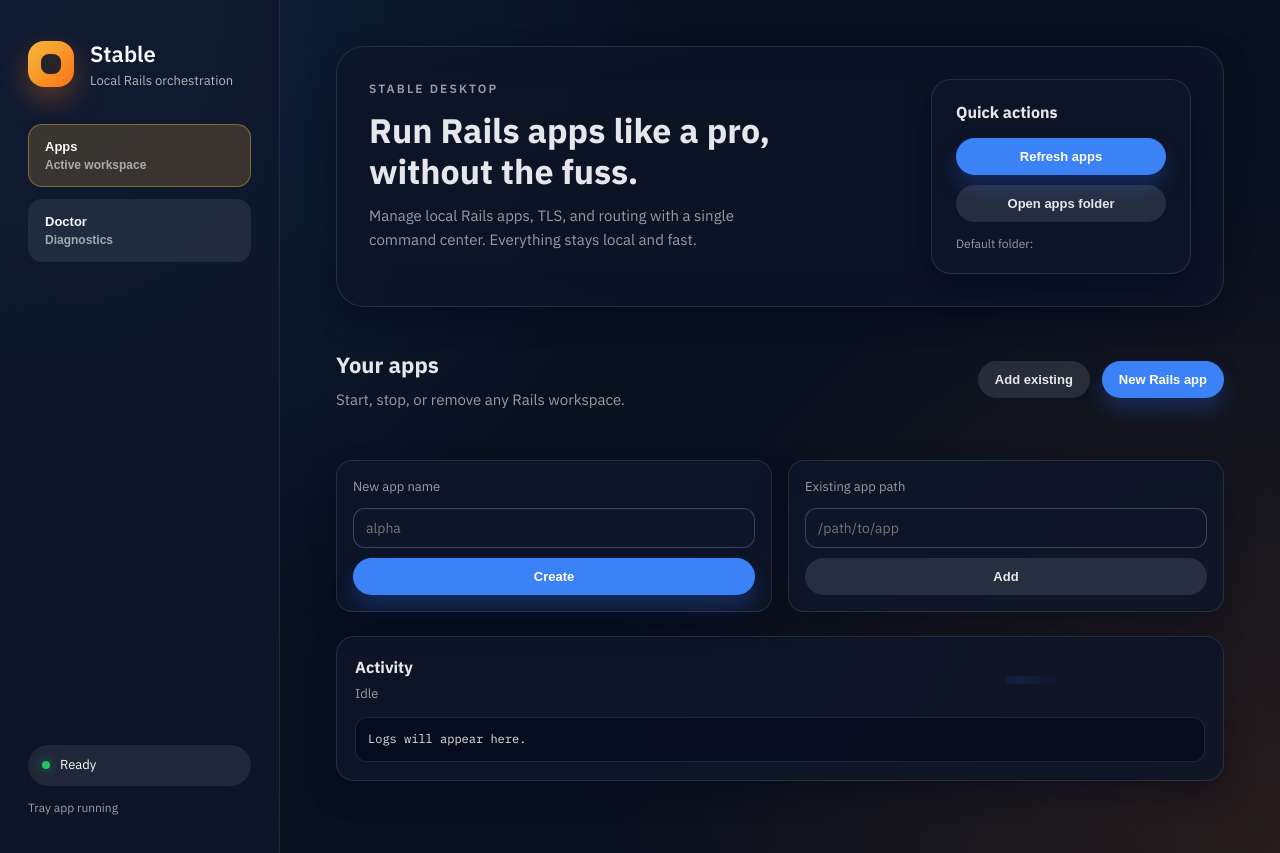
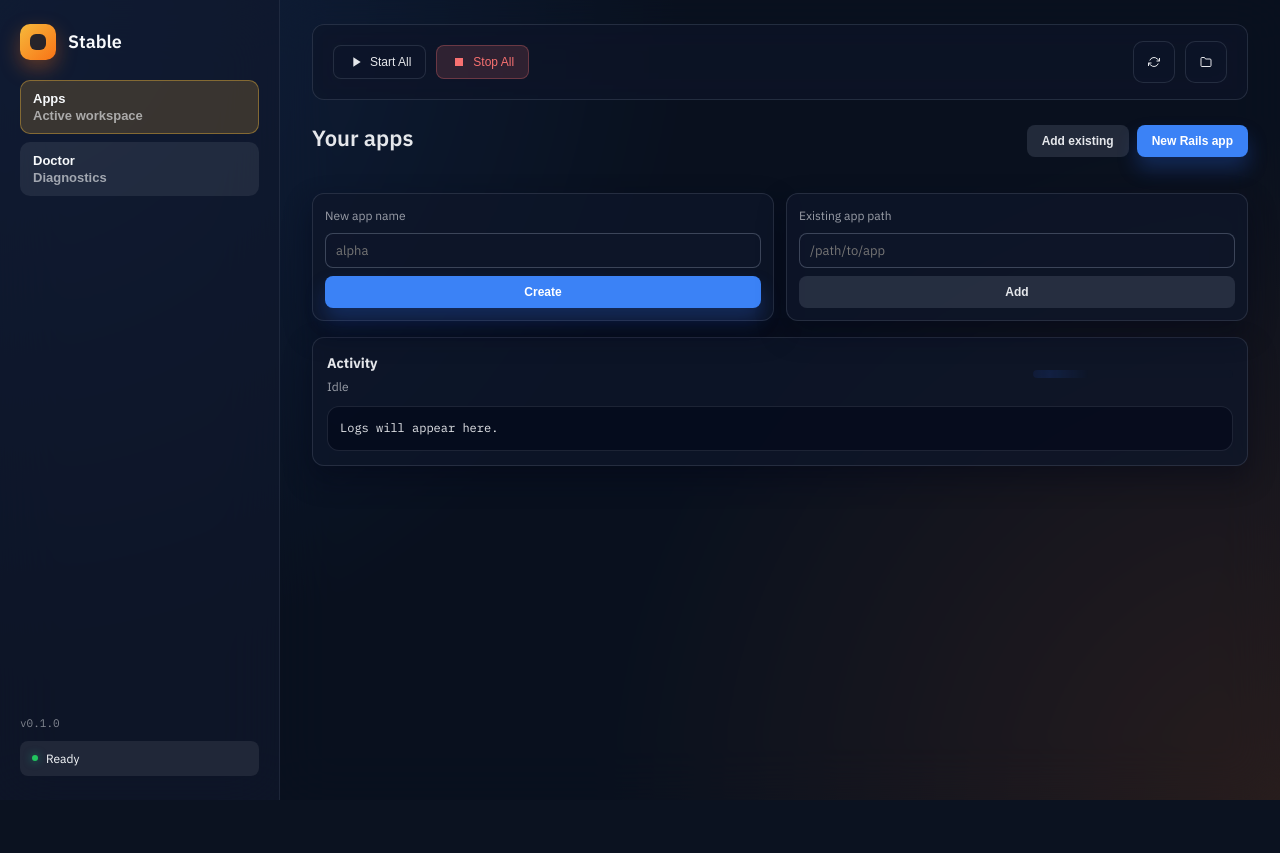
Before and after one commit to dannysimfukwe/stable-rails, a website: page src-ui/index.html in a window 1280 px wide. After the commit the page ends 800 px from the top, so only its background shows below. Drawn offline with Linux system fonts and the light colour scheme.

Commit message:
[chore]: table view and sticky sidebar

```diff
--- a/src-ui/index.html
+++ b/src-ui/index.html
@@ -34,6 +34,7 @@
           </button>
         </nav>
         <div class="sidebar-footer">
+          <div class="app-version">v0.1.0</div>
           <div class="status-pill" id="system-status">
             <span class="status-dot"></span>
             <span class="status-text">Ready</span>
@@ -43,30 +44,39 @@
       </aside>
       <main class="main">
         <header class="hero">
-          <div>
-            <p class="eyebrow">Stable Desktop</p>
-            <h2>Run Rails apps like a pro, without the fuss.</h2>
-            <p class="subtitle">
-              Manage local Rails apps, TLS, and routing with a single command
-              center. Everything stays local and fast.
-            </p>
+          <div class="hero-left">
+            <div class="global-actions">
+              <button class="action-btn" id="start-all" title="Start all apps">
+                <svg width="16" height="16" viewBox="0 0 24 24" fill="currentColor">
+                  <path d="M8 5v14l11-7z"/>
+                </svg>
+                <span>Start All</span>
+              </button>
+              <button class="action-btn danger" id="stop-all" title="Stop all apps">
+                <svg width="16" height="16" viewBox="0 0 24 24" fill="currentColor">
+                  <rect x="6" y="6" width="12" height="12"/>
+                </svg>
+                <span>Stop All</span>
+              </button>
+            </div>
           </div>
-          <div class="hero-card">
-            <h3>Quick actions</h3>
-            <div class="hero-actions">
-              <button class="primary" id="refresh-apps">Refresh apps</button>
-              <button class="ghost" id="open-folder">Open apps folder</button>
-            </div>
-            <p class="hero-note">Default folder: <span id="apps-folder"></span></p>
+          <div class="hero-actions">
+            <button class="icon-btn" id="refresh-apps" title="Refresh apps">
+              <svg width="22" height="22" viewBox="0 0 24 24" fill="none" stroke="currentColor" stroke-width="2">
+                <path d="M23 4v6h-6M1 20v-6h6M3.51 9a9 9 0 0114.85-3.36L23 10M1 14l4.64 4.36A9 9 0 0020.49 15"/>
+              </svg>
+            </button>
+            <button class="icon-btn" id="open-folder" title="Open apps folder">
+              <svg width="22" height="22" viewBox="0 0 24 24" fill="none" stroke="currentColor" stroke-width="2">
+                <path d="M22 19a2 2 0 01-2 2H4a2 2 0 01-2-2V5a2 2 0 012-2h5l2 3h9a2 2 0 012 2z"/>
+              </svg>
+            </button>
           </div>
         </header>
 
         <section class="view" id="apps-view">
           <div class="section-header">
-            <div>
-              <h3>Your apps</h3>
-              <p>Start, stop, or remove any Rails workspace.</p>
-            </div>
+            <h3>Your apps</h3>
             <div class="actions">
               <button class="ghost" id="add-app">Add existing</button>
               <button class="primary" id="new-app">New Rails app</button>
--- a/src-ui/main.js
+++ b/src-ui/main.js
@@ -2,34 +2,13 @@ const { invoke } = window.__TAURI__.core;
 const { open } = window.__TAURI__.opener;
 const { listen } = window.__TAURI__.event;
 
-const appsGrid = document.querySelector("#apps-grid");
-const runView = document.querySelector("#run-view");
-const runAppName = document.querySelector("#run-app-name");
-const runAppUrl = document.querySelector("#run-app-url");
-const runUptime = document.querySelector("#run-uptime");
-const runNote = document.querySelector("#run-note");
-const backToApps = document.querySelector("#back-to-apps");
-const openRunning = document.querySelector("#open-running");
-const openLocal = document.querySelector("#open-local");
-const restartRunning = document.querySelector("#restart-running");
-const stopRunning = document.querySelector("#stop-running");
-const shareRunning = document.querySelector("#share-running");
-const doctorOutput = document.querySelector("#doctor-output");
-const statusText = document.querySelector(".status-text");
-const appsFolder = document.querySelector("#apps-folder");
-const addAppSubmit = document.querySelector("#add-app-submit");
-const newAppSubmit = document.querySelector("#new-app-submit");
-const activityPanel = document.querySelector("#activity-panel");
-const activityStatus = document.querySelector("#activity-status");
-const activityLog = document.querySelector("#activity-log");
+let appsGrid, runView, runAppName, runAppUrl, runUptime, runNote;
+let backToApps, openRunning, openLocal, restartRunning, stopRunning, shareRunning;
+let doctorOutput, statusText, appsFolder, addAppSubmit, newAppSubmit;
+let activityPanel, activityStatus, activityLog;
 
-const views = {
-  apps: document.querySelector("#apps-view"),
-  doctor: document.querySelector("#doctor-view"),
-  run: runView,
-};
-
-const navButtons = document.querySelectorAll(".nav-item");
+const views = {};
+const navButtons = [];
 
 const state = {
   apps: [],
@@ -39,6 +18,7 @@ const state = {
 };
 
 function setStatus(message, isError = false) {
+  if (!statusText) statusText = document.querySelector(".status-text");
   if (!statusText) return;
   statusText.textContent = message;
   statusText.parentElement.style.background = isError
@@ -55,13 +35,19 @@ function showToast(message) {
 }
 
 function resetActivity(message = "Idle") {
+  if (!activityPanel) activityPanel = document.querySelector("#activity-panel");
   if (!activityPanel) return;
+  if (!activityStatus) activityStatus = document.querySelector("#activity-status");
+  if (!activityStatus) return;
   activityStatus.textContent = message;
   activityPanel.classList.remove("is-busy");
 }
 
 function appendLog(line) {
+  if (!activityPanel) activityPanel = document.querySelector("#activity-panel");
   if (!activityPanel) return;
+  if (!activityLog) activityLog = document.querySelector("#activity-log");
+  if (!activityLog) return;
   if (activityLog.textContent === "Logs will appear here.") {
     activityLog.textContent = "";
   }
@@ -70,16 +56,25 @@ function appendLog(line) {
 }
 
 function switchView(view) {
+  if (!views.apps) {
+    views.apps = document.querySelector("#apps-view");
+    views.doctor = document.querySelector("#doctor-view");
+    views.run = document.querySelector("#run-view");
+  }
   Object.keys(views).forEach((key) => {
     views[key].classList.toggle("is-hidden", key !== view);
   });
 
-  navButtons.forEach((button) => {
+  const btns = document.querySelectorAll(".nav-item");
+  btns.forEach((button) => {
     button.classList.toggle("is-active", button.dataset.view === view);
   });
 }
 
 function renderApps(apps) {
+  if (!appsGrid) {
+    appsGrid = document.querySelector("#apps-grid");
+  }
   if (!appsGrid) return;
   if (!apps.length) {
     appsGrid.innerHTML = `
@@ -263,6 +258,9 @@ function showRunView(app) {
 
 async function openUrl(url) {
   try {
+    if (!url.startsWith("http://") && !url.startsWith("https://") && !url.startsWith("file://")) {
+      url = `file://${url}`;
+    }
     await open(url);
   } catch (error) {
     try {
@@ -328,15 +326,41 @@ async function handleAppAction(action, name) {
 }
 
 function wireEvents() {
-  navButtons.forEach((button) => {
+  appsGrid = document.querySelector("#apps-grid");
+  runView = document.querySelector("#run-view");
+  runAppName = document.querySelector("#run-app-name");
+  runAppUrl = document.querySelector("#run-app-url");
+  runUptime = document.querySelector("#run-uptime");
+  runNote = document.querySelector("#run-note");
+  backToApps = document.querySelector("#back-to-apps");
+  openRunning = document.querySelector("#open-running");
+  openLocal = document.querySelector("#open-local");
+  restartRunning = document.querySelector("#restart-running");
+  stopRunning = document.querySelector("#stop-running");
+  shareRunning = document.querySelector("#share-running");
+  doctorOutput = document.querySelector("#doctor-output");
+  statusText = document.querySelector(".status-text");
+  appsFolder = document.querySelector("#apps-folder");
+  addAppSubmit = document.querySelector("#add-app-submit");
+  newAppSubmit = document.querySelector("#new-app-submit");
+  activityPanel = document.querySelector("#activity-panel");
+  activityStatus = document.querySelector("#activity-status");
+  activityLog = document.querySelector("#activity-log");
+
+  views.apps = document.querySelector("#apps-view");
+  views.doctor = document.querySelector("#doctor-view");
+  views.run = runView;
+
+  const navItems = document.querySelectorAll(".nav-item");
+  navItems.forEach((button) => {
     button.addEventListener("click", () => switchView(button.dataset.view));
   });
 
   document
     .querySelector("#refresh-apps")
     .addEventListener("click", loadApps);
-  document.querySelector("#run-doctor").addEventListener("click", runDoctor);
-  document.querySelector("#add-app").addEventListener("click", () => {
+  document.querySelector("#run-doctor")?.addEventListener("click", runDoctor);
+  document.querySelector("#add-app")?.addEventListener("click", () => {
     const input = document.querySelector("#existing-app-path");
     if (input?.value?.trim()) {
       addApp();
@@ -344,7 +368,7 @@ function wireEvents() {
       input?.focus();
     }
   });
-  document.querySelector("#new-app").addEventListener("click", () => {
+  document.querySelector("#new-app")?.addEventListener("click", () => {
     const input = document.querySelector("#new-app-name");
     if (input?.value?.trim()) {
       newApp();
@@ -379,6 +403,41 @@ function wireEvents() {
         showToast(String(error));
       }
     });
+
+  document.querySelector("#start-all")?.addEventListener("click", async () => {
+    const stoppedApps = state.apps.filter(app => state.running?.name !== app.name);
+    if (!stoppedApps.length) {
+      showToast("No stopped apps to start");
+      return;
+    }
+    setStatus("Starting all apps...");
+    for (const app of stoppedApps) {
+      try {
+        await invoke("start_app", { name: app.name });
+      } catch (error) {
+        showToast(`Failed to start ${app.name}`);
+      }
+    }
+    showToast("Started all apps");
+    loadApps();
+  });
+
+  document.querySelector("#stop-all")?.addEventListener("click", async () => {
+    if (!state.running) {
+      showToast("No running apps");
+      return;
+    }
+    setStatus("Stopping all apps...");
+    try {
+      await invoke("stop_app", { name: state.running.name });
+      showToast("Stopped all apps");
+      loadApps();
+      switchView("apps");
+    } catch (error) {
+      setStatus("Stop failed", true);
+      showToast(String(error));
+    }
+  });
 
   backToApps?.addEventListener("click", () => {
     switchView("apps");
@@ -424,15 +483,18 @@ function wireEvents() {
     });
   }
 
-  appsFolder.textContent = "~/.stable_apps";
+  if (appsFolder) {
+    appsFolder.textContent = "~/.stable_apps";
+  }
 }
 
 async function loadAppsFolder() {
+  if (!appsFolder) appsFolder = document.querySelector("#apps-folder");
   try {
     const folder = await invoke("apps_folder");
-    appsFolder.textContent = folder;
+    if (appsFolder) appsFolder.textContent = folder;
   } catch (error) {
-    appsFolder.textContent = "~/.stable_apps";
+    if (appsFolder) appsFolder.textContent = "~/.stable_apps";
   }
 }
 
--- a/src-ui/styles.css
+++ b/src-ui/styles.css
@@ -40,71 +40,78 @@ body {
 }
 
 .sidebar {
-  padding: 36px 28px;
+  position: sticky;
+  top: 0;
+  height: 100vh;
+  padding: 24px 20px;
   background: rgba(15, 23, 42, 0.78);
   color: #f8fafc;
   backdrop-filter: blur(28px);
   border-right: 1px solid rgba(148, 163, 184, 0.12);
   display: flex;
   flex-direction: column;
-  gap: 32px;
+  gap: 20px;
+  align-self: start;
+  overflow-y: auto;
 }
 
 .brand {
   display: flex;
-  gap: 16px;
+  gap: 12px;
   align-items: center;
 }
 
 .brand h1 {
   font-family: "IBM Plex Sans", "SF Pro Display", sans-serif;
-  font-size: 22px;
+  font-size: 18px;
   font-weight: 600;
 }
 
 .brand p {
   color: rgba(248, 250, 252, 0.7);
-  font-size: 13px;
+  font-size: 12px;
+  display: none;
 }
 
 .brand-mark {
-  width: 46px;
-  height: 46px;
-  border-radius: 16px;
+  width: 36px;
+  height: 36px;
+  border-radius: 10px;
   background: linear-gradient(135deg, #f6b93b, #f97316);
   display: grid;
   place-items: center;
-  box-shadow: 0 12px 30px rgba(249, 115, 22, 0.35);
+  box-shadow: 0 8px 20px rgba(249, 115, 22, 0.35);
 }
 
 .brand-mark-core {
-  width: 20px;
-  height: 20px;
-  border-radius: 8px;
+  width: 16px;
+  height: 16px;
+  border-radius: 6px;
   background: rgba(15, 23, 42, 0.9);
 }
 
 .nav {
   display: grid;
-  gap: 12px;
+  gap: 8px;
 }
 
 .nav-item {
   border: 1px solid transparent;
   background: rgba(255, 255, 255, 0.08);
   color: #f8fafc;
-  padding: 14px 16px;
-  border-radius: 14px;
+  padding: 10px 12px;
+  border-radius: 10px;
   text-align: left;
   cursor: pointer;
   display: grid;
-  gap: 4px;
-  transition: border 0.2s ease, background 0.2s ease, transform 0.2s ease;
+  gap: 2px;
+  transition: all 0.2s ease;
 }
 
 .nav-item:hover {
   transform: translateY(-1px);
   border-color: rgba(255, 255, 255, 0.2);
+  background: rgba(255, 255, 255, 0.12);
 }
 
 .nav-item.is-active {
@@ -114,48 +121,58 @@ body {
 
 .nav-item span {
   display: block;
+  font-size: 13px;
 }
 
 .nav-note {
-  font-size: 12px;
+  font-size: 11px;
   color: rgba(248, 250, 252, 0.6);
 }
 
 .sidebar-footer {
   margin-top: auto;
   display: grid;
-  gap: 12px;
+  gap: 8px;
+}
+
+.app-version {
+  font-size: 11px;
+  color: rgba(248, 250, 252, 0.5);
+  font-family: "IBM Plex Mono", "SF Mono", monospace;
 }
 
 .status-pill {
   display: inline-flex;
   align-items: center;
-  gap: 10px;
-  padding: 10px 14px;
-  border-radius: 999px;
+  gap: 8px;
+  padding: 8px 12px;
+  border-radius: 8px;
   background: rgba(248, 250, 252, 0.08);
-  font-size: 13px;
+  font-size: 12px;
 }
 
 .status-dot {
-  width: 8px;
-  height: 8px;
-  border-radius: 999px;
+  width: 6px;
+  height: 6px;
+  border-radius: 50%;
   background: var(--success);
-  box-shadow: 0 0 12px rgba(30, 158, 119, 0.8);
+  box-shadow: 0 0 8px rgba(30, 158, 119, 0.8);
 }
 
 .status-caption {
-  font-size: 12px;
+  font-size: 11px;
   color: rgba(248, 250, 252, 0.6);
+  display: none;
 }
 
 .main {
-  padding: 46px 56px 72px;
+  padding: 24px 32px;
   background: rgba(8, 15, 30, 0.35);
   backdrop-filter: blur(26px);
   animation: fadeIn 0.6s ease both;
+  overflow-y: auto;
 }
+
 
 @keyframes fadeIn {
   from {
@@ -171,15 +188,88 @@ body {
 .hero {
   display: flex;
   justify-content: space-between;
-  align-items: flex-start;
-  gap: 40px;
-  background: var(--glass);
-  backdrop-filter: blur(30px);
+  align-items: center;
+  gap: 16px;
+  background: rgba(15, 23, 42, 0.6);
+  backdrop-filter: blur(16px);
   border: 1px solid var(--border);
-  padding: 32px;
-  border-radius: 28px;
-  box-shadow: var(--shadow-soft);
+  padding: 16px 20px;
+  border-radius: 12px;
+  margin-bottom: 20px;
 }
+
+.hero-left h2 {
+  font-family: "IBM Plex Sans", "SF Pro Display", sans-serif;
+  font-size: 20px;
+  font-weight: 600;
+  color: var(--ink);
+}
+
+.global-actions {
+  display: inline-flex;
+  align-items: center;
+  gap: 10px;
+}
+
+.action-btn {
+  display: inline-flex;
+  align-items: center;
+  gap: 6px;
+  padding: 8px 14px;
+  border-radius: 8px;
+  border: 1px solid var(--border);
+  background: rgba(15, 23, 42, 0.5);
+  color: var(--ink);
+  font-size: 12px;
+  font-weight: 500;
+  cursor: pointer;
+  transition: all 0.2s ease;
+}
+
+.action-btn:hover {
+  background: rgba(34, 197, 94, 0.2);
+  border-color: rgba(34, 197, 94, 0.4);
+  color: #4ade80;
+}
+
+.action-btn.danger {
+  background: rgba(248, 113, 113, 0.15);
+  border-color: rgba(248, 113, 113, 0.3);
+  color: #f87171;
+}
+
+.action-btn.danger:hover {
+  background: rgba(248, 113, 113, 0.25);
+  border-color: rgba(248, 113, 113, 0.5);
+  color: #fca5a5;
+}
+
+.hero-actions {
+  display: inline-flex;
+  align-items: center;
+  gap: 10px;
+}
+
+.icon-btn {
+  display: flex;
+  align-items: center;
+  justify-content: center;
+  width: 42px;
+  height: 42px;
+  border-radius: 10px;
+  border: 1px solid var(--border);
+  background: rgba(15, 23, 42, 0.5);
+  color: var(--ink);
+  cursor: pointer;
+  transition: all 0.2s ease;
+}
+
+.icon-btn:hover {
+  background: rgba(59, 130, 246, 0.25);
+  border-color: rgba(59, 130, 246, 0.5);
+  color: #3b82f6;
+}
+
 
 .eyebrow {
   text-transform: uppercase;
@@ -216,12 +306,6 @@ body {
   margin-bottom: 12px;
 }
 
-.hero-actions {
-  display: grid;
-  gap: 10px;
-  margin-bottom: 12px;
-}
-
 .hero-note {
   font-size: 12px;
   color: var(--ink-soft);
@@ -235,9 +319,16 @@ body {
   display: flex;
   justify-content: space-between;
   align-items: center;
-  margin: 40px 0 24px;
-  gap: 20px;
+  margin-bottom: 16px;
+  gap: 16px;
 }
+
+.section-header h3 {
+  font-size: 16px;
+  font-weight: 600;
+  color: var(--ink);
+}
+
 
 .section-header h3 {
   font-size: 22px;
@@ -270,7 +361,7 @@ body {
 
 .actions {
   display: flex;
-  gap: 12px;
+  gap: 8px;
 }
 
 .apps-grid {
@@ -355,13 +446,13 @@ body {
 }
 
 button {
-  border-radius: 999px;
+  border-radius: 8px;
   border: 1px solid transparent;
-  padding: 10px 16px;
-  font-size: 13px;
+  padding: 8px 14px;
+  font-size: 12px;
   font-weight: 600;
   cursor: pointer;
-  transition: transform 0.2s ease, box-shadow 0.2s ease, background 0.2s ease;
+  transition: all 0.2s ease;
 }
 
 button.primary {
@@ -463,63 +554,63 @@ button.danger:hover {
 }
 
 .input-row {
-  margin-top: 24px;
+  margin-top: 16px;
   display: grid;
-  gap: 16px;
-  grid-template-columns: repeat(auto-fit, minmax(280px, 1fr));
+  gap: 12px;
+  grid-template-columns: repeat(auto-fit, minmax(240px, 1fr));
 }
 
 .input-field {
   background: rgba(15, 23, 42, 0.78);
-  border-radius: 16px;
-  padding: 16px;
+  border-radius: 12px;
+  padding: 12px;
+  border: 1px solid var(--border);
+  box-shadow: var(--shadow-soft);
+  display: grid;
+  gap: 8px;
+}
+
+.input-field label {
+  font-size: 12px;
+  color: var(--ink-soft);
+}
+
+.input-field input {
+  border-radius: 8px;
+  border: 1px solid rgba(148, 163, 184, 0.35);
+  padding: 8px 10px;
+  font-size: 13px;
+  font-family: inherit;
+  background: rgba(15, 23, 42, 0.6);
+  color: var(--ink);
+}
+
+.activity-panel {
+  margin-top: 16px;
+  background: rgba(15, 23, 42, 0.78);
+  border-radius: 12px;
+  padding: 14px;
   border: 1px solid var(--border);
   box-shadow: var(--shadow-soft);
   display: grid;
   gap: 10px;
 }
 
-.input-field label {
-  font-size: 13px;
-  color: var(--ink-soft);
-}
-
-.input-field input {
-  border-radius: 12px;
-  border: 1px solid rgba(148, 163, 184, 0.35);
-  padding: 10px 12px;
-  font-size: 14px;
-  font-family: inherit;
-  background: rgba(15, 23, 42, 0.6);
-  color: var(--ink);
-}
-
-.activity-panel {
-  margin-top: 24px;
-  background: rgba(15, 23, 42, 0.78);
-  border-radius: 18px;
-  padding: 18px;
-  border: 1px solid var(--border);
-  box-shadow: var(--shadow-soft);
-  display: grid;
-  gap: 12px;
-}
-
 .activity-header {
   display: flex;
   align-items: center;
   justify-content: space-between;
-  gap: 16px;
+  gap: 12px;
 }
 
 .activity-header h4 {
-  font-size: 16px;
-  margin-bottom: 4px;
+  font-size: 14px;
+  margin-bottom: 2px;
 }
 
 .activity-header p {
   color: var(--ink-soft);
-  font-size: 13px;
+  font-size: 12px;
 }
 
 .progress-bar {
@@ -632,15 +723,39 @@ pre {
 /* Apps Table Styles */
 .apps-table-container {
   width: 100%;
+  max-height: calc(100vh - 200px);
+  overflow-y: auto;
   overflow-x: auto;
-  margin-top: 16px;
+  border: 1px solid var(--border);
+  border-radius: 12px;
+  background: rgba(15, 23, 42, 0.4);
+  backdrop-filter: blur(8px);
+}
+
+.apps-table-container::-webkit-scrollbar {
+  width: 8px;
+  height: 8px;
+}
+
+.apps-table-container::-webkit-scrollbar-track {
+  background: rgba(15, 23, 42, 0.2);
+  border-radius: 4px;
+}
+
+.apps-table-container::-webkit-scrollbar-thumb {
+  background: rgba(148, 163, 184, 0.3);
+  border-radius: 4px;
+}
+
+.apps-table-container::-webkit-scrollbar-thumb:hover {
+  background: rgba(148, 163, 184, 0.5);
 }
 
 .apps-table {
   width: 100%;
   border-collapse: collapse;
   font-family: "IBM Plex Sans", "SF Pro Text", sans-serif;
-  font-size: 14px;
+  font-size: 13px;
   color: var(--ink);
 }
 
@@ -650,18 +765,22 @@ pre {
 }
 
 .apps-table th {
-  padding: 14px 16px;
+  padding: 12px 14px;
   text-align: left;
   font-weight: 600;
-  font-size: 12px;
+  font-size: 11px;
   text-transform: uppercase;
   letter-spacing: 0.5px;
   color: var(--ink-soft);
   border-bottom: 1px solid var(--border);
+  background: rgba(15, 23, 42, 0.5);
+  position: sticky;
+  top: 0;
+  z-index: 1;
 }
 
 .apps-table td {
-  padding: 16px;
+  padding: 12px 14px;
   border-bottom: 1px solid var(--border);
   vertical-align: middle;
 }
@@ -724,10 +843,10 @@ pre {
 }
 
 .apps-table .btn-action {
-  padding: 8px 14px;
-  border-radius: 8px;
+  padding: 6px 12px;
+  border-radius: 6px;
   border: 1px solid transparent;
-  font-size: 12px;
+  font-size: 11px;
   font-weight: 500;
   cursor: pointer;
   transition: all 0.2s ease;
```
